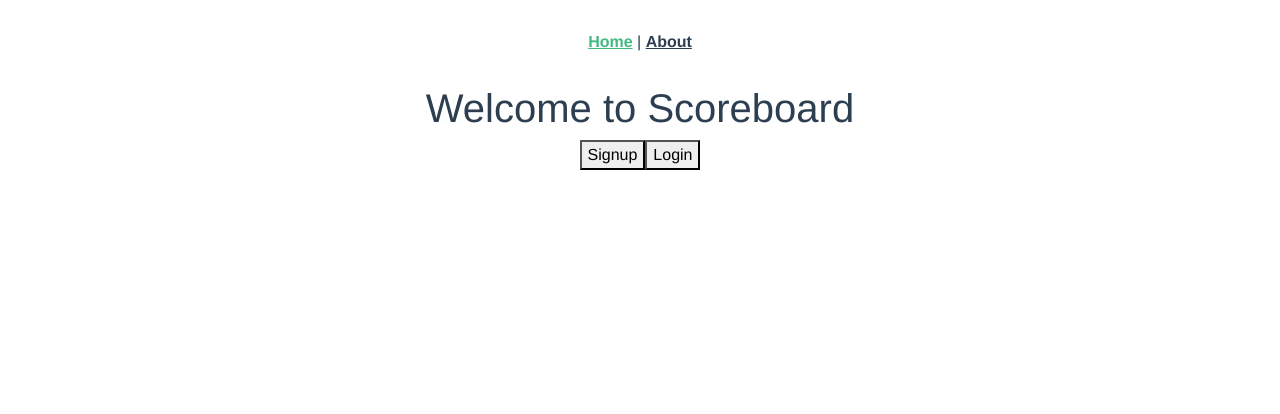
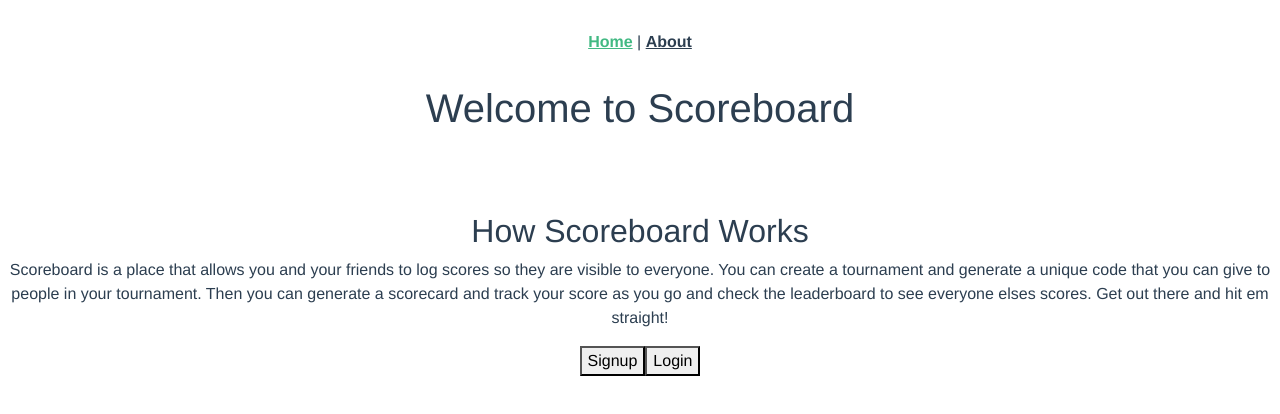
Before and after one commit to SymensJeffrey/golf_vue, a Vue app: page / in a window 1280 px wide. Shown: the top 414 px of the page. Built offline with nearby package versions, Linux system fonts and the light colour scheme.

Commit message:
add how it works statement

```diff
--- a/src/views/Home.vue
+++ b/src/views/Home.vue
@@ -1,30 +1,42 @@
 <template>
   <div class="home">
-    <h1>{{ message }}</h1>
+    <h1 class="bottom-margin">{{ message }}</h1>
     <!-- Signup and login buttons (Only shows if not logged in) -->
     <div v-if="!isLoggedIn()">
+      <h2> How Scoreboard Works </h2>
+      <p> Scoreboard is a place that allows you and your friends to log scores so they are visible to everyone. You can create a tournament and generate a unique code that you can give to people in your tournament. Then you can generate a scorecard and track your score as you go and check the leaderboard to see everyone elses scores. Get out there and hit em straight!</p>
       <button v-on:click="pushToSignup">Signup</button>
       <button v-on:click="pushToLogin">Login</button>
     </div>
     <!-- Create Tournament and Create Scorecard (only shows if logged in) -->
     <div class="container" v-if="isLoggedIn()">
-      <div class="row">
+      <div class="row bottom-margin">
         <div class="col-6">
           <h2>Start a Tournament</h2>
-          <p>Starting a tournament allows you to generate a unique code so you and your friends can track there scores and will allow everyone to see eachother scores. If you have a code already, hit Start a Scorecard</p>
+          <p>Starting a tournament allows you to generate a unique code so you and your friends can track there scores and will allow everyone to see each other scores. If you have a code already, hit Start a Scorecard</p>
           <button v-on:click="pushToCreateTournament()">Start</button>
         </div>
         <div class="col-6">
           <h2> Start a Scorecard</h2>
-          <p>Starting a Scorecard will allow you to enter your scores and update them throughout your round. Everyone with the same tournamnet code will be able to see your scores.(Note:you will need a unique code to sync with the tournament to be able to see all your friends scores)</p>
+          <p>Starting a Scorecard will allow you to enter your scores and update them throughout your round. Everyone with the same tournament code will be able to see your scores.(Note:you will need a unique code to sync with the tournament to be able to see all your friends scores)</p>
           <button v-on:click="pushToCreateScorecard()">Start</button>
+        </div>
+      </div>
+      <div class="row">
+        <div class="col-12">
+          <h2> How Scoreboard Works </h2>
+          <p> Scoreboard is a place that allows you and your friends to log scores so they are visible to everyone. You can create a tournament and generate a unique code that you can give to people in your tournament. Then you can generate a scorecard and track your score as you go and check the leaderboard to see everyone elses scores. Get out there and hit em straight!</p>
         </div>
       </div>
     </div>
   </div>
 </template>
 
-<style></style>
+<style>
+.bottom-margin{
+  margin-bottom: 80px;
+}
+</style>
 
 <script>
   // import axios from "axios"
```
